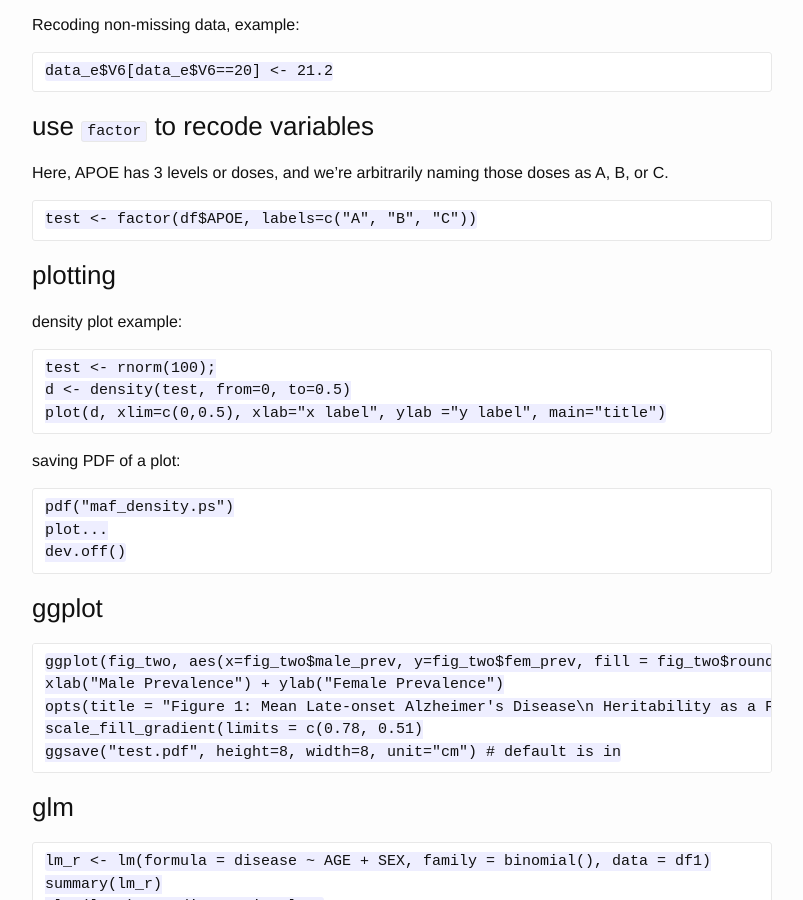
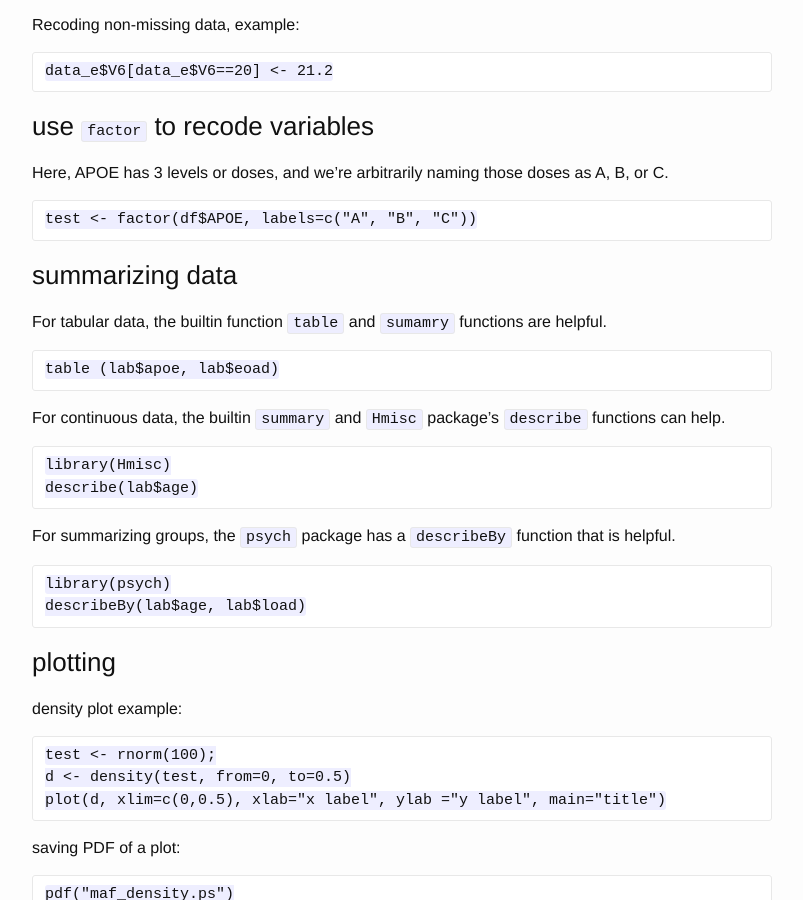
Before and after one commit to wingolab/wingolab.github.io, a Jekyll site: the page built from _posts/2014-07-20-r-data-manipulation.markdown, in a window 1280 px wide and 900 px high, scrolled down 429 px. Shown: the whole window, without its empty margins (238-1041 px from the left). Built offline with Jekyll 4.4.1, drawn with Linux system fonts in a browser that asks for light colours.

Commit message:
updated info on R

```diff
--- a/_posts/2014-07-20-r-data-manipulation.markdown
+++ b/_posts/2014-07-20-r-data-manipulation.markdown
@@ -23,6 +23,25 @@ Recoding non-missing data, example:
 Here, APOE has 3 levels or doses, and we're arbitrarily naming those doses as A, B, or C.
 
     test <- factor(df$APOE, labels=c("A", "B", "C"))
+
+### summarizing data
+
+For tabular data, the builtin function `table` and `sumamry` functions are
+helpful.
+
+    table (lab$apoe, lab$eoad)
+
+For continuous data, the builtin `summary` and `Hmisc` package's `describe`
+functions can help.
+
+    library(Hmisc)
+    describe(lab$age)
+
+For summarizing groups, the `psych` package has a `describeBy` function that is
+helpful.
+
+    library(psych)
+    describeBy(lab$age, lab$load)
 
 ### plotting
 
```
